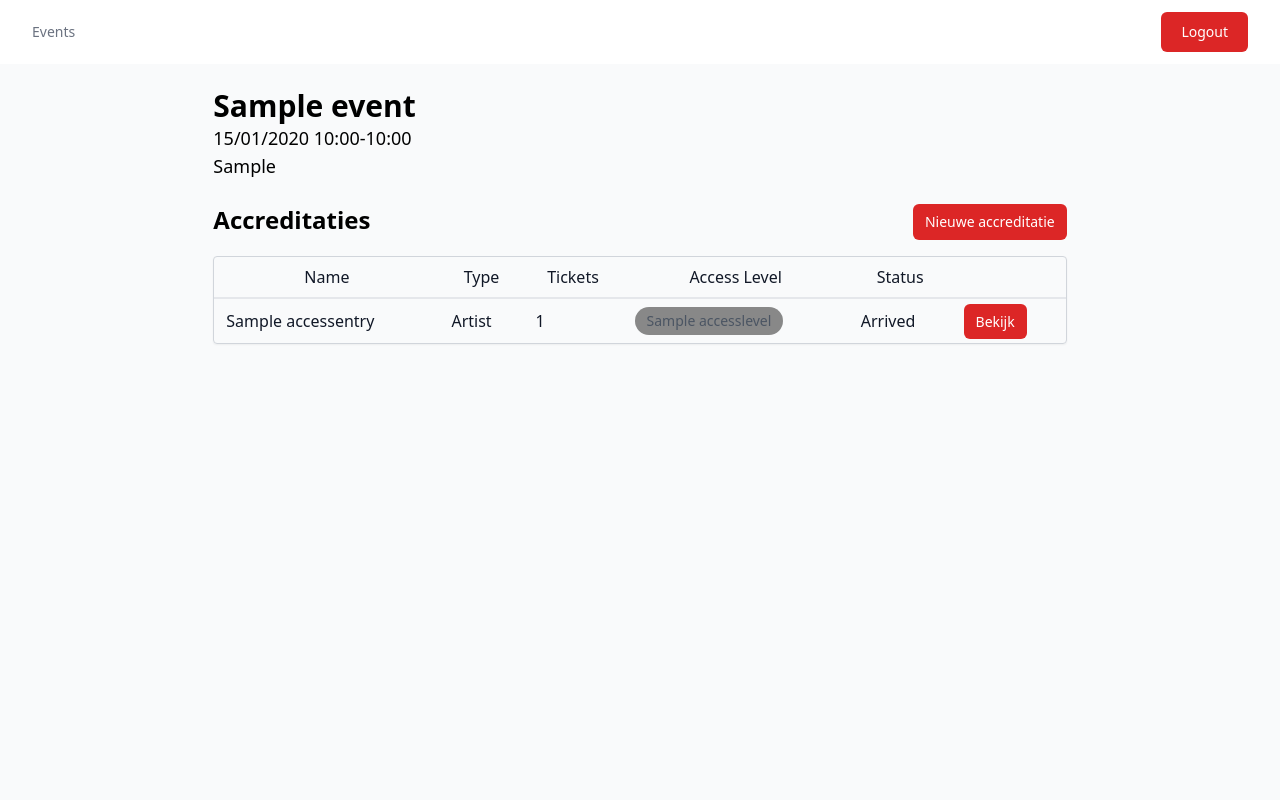
After one commit to nvoers/RU-introfest-accr, a Django app: page /accreditatie/event/1/ in a window 1280 px wide. The commit adds this page. Run offline with Django 5.2, Linux system fonts and the light colour scheme; a user stored in the database is signed in; tables that the repository leaves empty hold one stand-in row (values such as "Sample post"); some libraries are stand-ins or nearby versions.

Commit message:
event page

```diff
--- a/website/accreditatie/models.py
+++ b/website/accreditatie/models.py
@@ -48,12 +48,17 @@ class AccessLevel(models.Model):
 class AccessEntry(models.Model):
     name = models.CharField(max_length=200)
     event = models.ForeignKey(
-        Event, on_delete=models.CASCADE, default=None, null=True, blank=True
+        Event,
+        on_delete=models.CASCADE,
+        default=None,
+        null=True,
+        blank=True,
+        related_name="access_entries",
     )
 
-    ARTIST = "artist"
-    CREW = "crew"
-    GUEST = "guest"
+    ARTIST = "Artist"
+    CREW = "Crew"
+    GUEST = "Guest"
     access_types = {
         ARTIST: "Artist",
         CREW: "Crew",
@@ -70,9 +75,9 @@ class AccessEntry(models.Model):
         AccessLevel, on_delete=models.CASCADE, default=None, null=True, blank=True
     )
 
-    ARRIVED = "arrived"
-    NOT_ARRIVED = "not_arrived"
-    CANCELLED = "cancelled"
+    ARRIVED = "Arrived"
+    NOT_ARRIVED = "Not Arrived"
+    CANCELLED = "Cancelled"
     status_choices = {
         ARRIVED: "Arrived",
         NOT_ARRIVED: "Not Arrived",
--- a/website/accreditatie/templates/accreditatie/index.html
+++ /dev/null
@@ -1 +0,0 @@
-<h1>YAY SUCCESS</h1>
--- /dev/null
+++ b/website/accreditatie/templates/events/event.html
@@ -0,0 +1,76 @@
+{% extends "base.html" %} {% block content %}
+<div class="my-6">
+  <h1 class="text-3xl text-pretty text-black-900 font-extrabold">
+    {{ event.name }}
+  </h1>
+  <h1 class="text-lg text-pretty text-black-900">
+    {{ event.date|date:"d/m/Y" }}
+    {{event.start_time|date:"G:i"}}-{{event.end_time|date:"G:i" }}
+  </h1>
+  <h1 class="text-lg text-pretty text-black-900">{{ event.location }}</h1>
+</div>
+
+<div>
+  <div class="flex justify-between mb-4">
+    <h2 class="text-2xl text-pretty text-black-900 font-extrabold">
+      Accreditaties
+    </h2>
+    <a
+      href="#"
+      class="rounded-md bg-red-600 px-3 py-2 text-sm font-medium text-white hover:bg-red-700"
+    >
+      Nieuwe accreditatie
+    </a>
+  </div>
+  {% if access_entries.count > 0 %}
+  <div class="overflow-x-auto rounded border border-gray-300 shadow-sm">
+    <table class="min-w-full divide-y-2 divide-gray-200">
+      <thead class="ltr:text-left rtl:text-right">
+        <tr class="*:font-medium *:text-gray-900">
+          <th class="px-3 py-2 whitespace-nowrap">Name</th>
+          <th class="px-3 py-2 whitespace-nowrap">Type</th>
+          <th class="px-3 py-2 whitespace-nowrap">Tickets</th>
+          <th class="px-3 py-2 whitespace-nowrap">Access Level</th>
+          <th class="px-3 py-2 whitespace-nowrap">Status</th>
+          <th class="px-3 py-2 whitespace-nowrap"></th>
+        </tr>
+      </thead>
+
+      <tbody class="divide-y divide-gray-200">
+        {% for access_entry in access_entries %}
+        <tr class="*:text-gray-900 *:first:font-medium">
+          <td class="px-3 py-2 whitespace-nowrap">{{ access_entry.name }}</td>
+          <td class="px-3 py-2 whitespace-nowrap">
+            {{ access_entry.access_type}}
+          </td>
+          <td class="px-3 py-2 whitespace-nowrap">
+            {{ access_entry.number_of_tickets }}
+          </td>
+          <td class="px-3 py-2 whitespace-nowrap">
+            <button
+              class="rounded-full px-3 py-1 text-sm font-medium text-gray-600"
+              style="background-color: {{ access_entry.access_level.color }};"
+            >
+              {{ access_entry.access_level.name }}
+            </button>
+          </td>
+          <td class="px-3 py-2 whitespace-nowrap">{{ access_entry.status }}</td>
+          <td class="px-3 py-2 whitespace-nowrap">
+            <a
+              href="#"
+              class="rounded-md bg-red-600 px-3 py-2 text-sm font-medium text-white hover:bg-red-700"
+            >
+              Bekijk
+            </a>
+          </td>
+        </tr>
+        {% endfor %}
+      </tbody>
+    </table>
+  </div>
+  {% else %}
+  <div class="text-lg text-pretty text-black-900">
+    Geen accreditaties beschikbaar
+  </div>
+  {% endif %} {% endblock %}
+</div>
--- a/website/accreditatie/urls.py
+++ b/website/accreditatie/urls.py
@@ -1,7 +1,10 @@
 from django.urls import path
+from django.views.generic import RedirectView
 
 from . import views
 
 urlpatterns = [
-    path("", views.index, name="index"),
+    path("", RedirectView.as_view(url="accreditatie/events/")),
+    path("events/", views.EventListView.as_view(), name="event_list"),
+    path("event/<int:pk>/", views.event, name="event_detail"),
 ]
--- a/website/accreditatie/views.py
+++ b/website/accreditatie/views.py
@@ -1,5 +1,18 @@
-from django.shortcuts import render
+from django.shortcuts import get_object_or_404, render
+from .models import Event, Entrance, AccessLevel, AccessEntry
+from django.views.generic import ListView
 
 
-def index(request):
-    return render(request, "accreditatie/index.html")
+def event(request, pk):
+    event = get_object_or_404(Event, pk=pk)
+    access_entries = event.access_entries.all()
+    return render(
+        request, "events/event.html", {"event": event, "access_entries": access_entries}
+    )
+
+
+class EventListView(ListView):
+    model = Event
+    template_name = "events/event_list.html"
+    context_object_name = "events"
+    ordering = ["date"]
--- a/website/intro/urls.py
+++ b/website/intro/urls.py
@@ -17,12 +17,12 @@ Including another URLconf
 
 from django.contrib import admin
 from django.urls import include, path
-from intro.views import IndexView
 from django.contrib.auth import views as auth_views
 from django.conf import settings
+from django.views.generic import RedirectView
 
 urlpatterns = [
-    path("", IndexView.as_view(), name="index"),
+    path("", RedirectView.as_view(url="accreditatie/events/")),
     path("admin/", admin.site.urls),
     path("accreditatie/", include("accreditatie.urls")),
     path("accounts/", include("django.contrib.auth.urls")),
--- a/website/theme/templates/base.html
+++ b/website/theme/templates/base.html
@@ -9,7 +9,63 @@
     {% tailwind_css %}
   </head>
 
-  <body class="bg-gray-50 text-black h-full">
-    {% block content %}{% endblock %}
+  {% if user.is_authenticated %} {% block header%}
+  <header class="bg-white">
+    <div
+      class="mx-auto flex h-16 max-w-7xl items-center gap-8 px-4 sm:px-6 lg:px-8"
+    >
+      <div class="flex flex-1 items-center justify-end md:justify-between">
+        <nav aria-label="Global" class="hidden md:block">
+          <ul class="flex items-center gap-6 text-sm">
+            <li>
+              <a
+                class="text-gray-500 transition hover:text-gray-500/75"
+                href="/"
+              >
+                Events
+              </a>
+            </li>
+          </ul>
+        </nav>
+
+        <div class="flex items-center gap-4">
+          <div class="sm:flex sm:gap-4">
+            <form method="post" action="{% url 'logout' %}">
+              {% csrf_token %}
+              <button
+                type="submit"
+                class="block rounded-md bg-red-600 px-5 py-2.5 text-sm font-medium text-white transition hover:bg-red-700"
+              >
+                Logout
+              </button>
+            </form>
+          </div>
+
+          <button
+            class="block rounded-sm bg-gray-100 p-2.5 text-gray-600 transition hover:text-gray-600/75 md:hidden"
+          >
+            <span class="sr-only">Toggle menu</span>
+            <svg
+              xmlns="http://www.w3.org/2000/svg"
+              class="size-5"
+              fill="none"
+              viewBox="0 0 24 24"
+              stroke="currentColor"
+              stroke-width="2"
+            >
+              <path
+                stroke-linecap="round"
+                stroke-linejoin="round"
+                d="M4 6h16M4 12h16M4 18h16"
+              ></path>
+            </svg>
+          </button>
+        </div>
+      </div>
+    </div>
+  </header>
+  {% endblock %} {% endif %}
+  <body class="bg-gray-50 text-black min-h-full">
+    <div class="mx-auto w-2/3">{% block content %}{% endblock %}</div>
   </body>
 </html>
```
Also changed, not shown: website/accreditatie/templates/events/event_list.html (added, +53 -0 lines), website/intro/templates/intro/index.html (deleted, +0 -12 lines), website/intro/views.py (+2 -7 lines).
